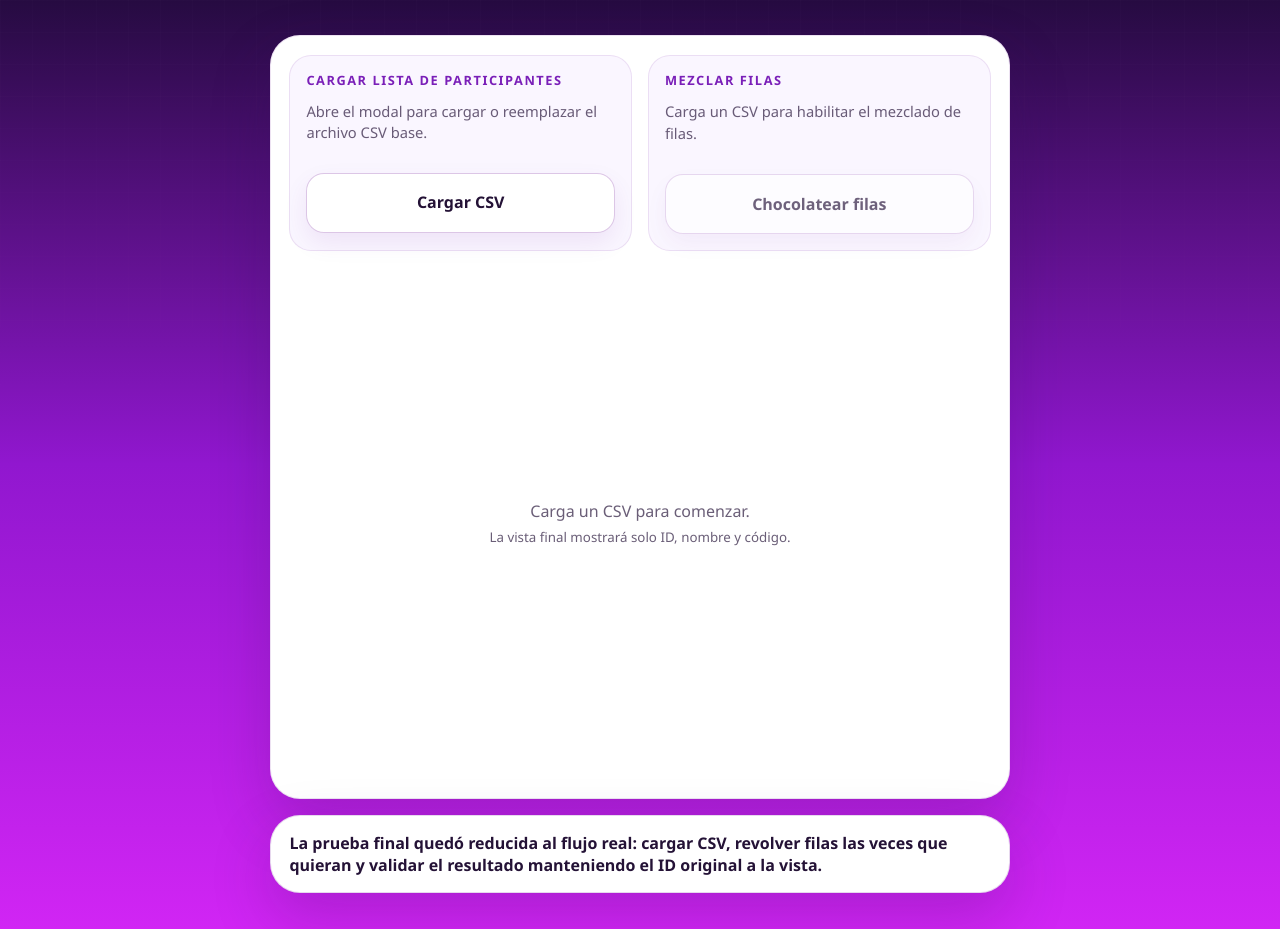
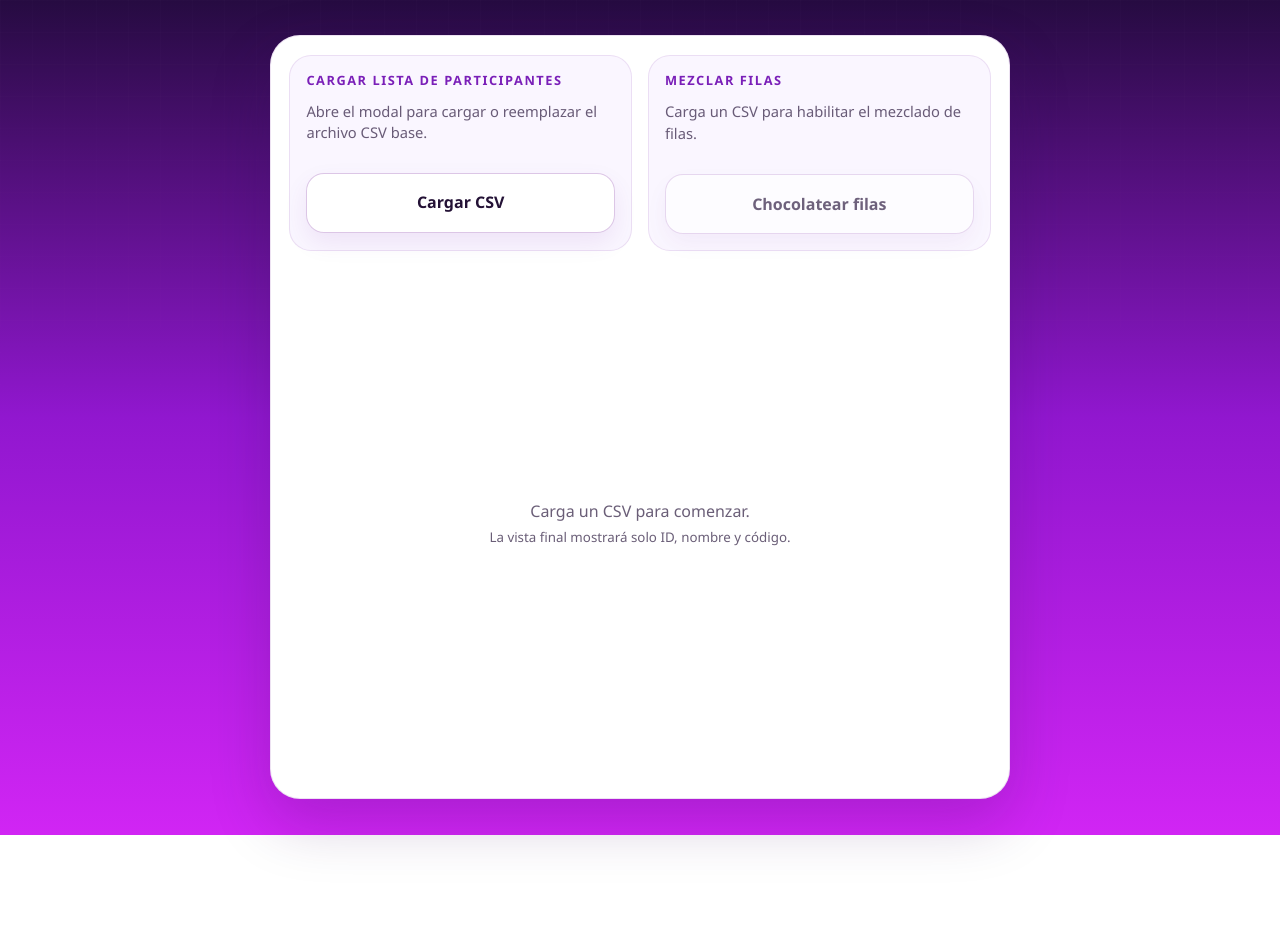
Before and after one commit to percyavaur/tenpo-challenge, a React (Vite) app: page / in a window 1280 px wide. After the commit the page ends 835 px from the top, so only its background shows below. Built offline with nearby package versions, Linux system fonts and the light colour scheme; a web font is replaced by a local one.

Commit message:
remove files

```diff
--- a/src/App.tsx
+++ b/src/App.tsx
@@ -558,14 +558,6 @@ function App() {
           />
         )}
       </section>
-
-      <section className="panel footer-note">
-        <p>
-          La prueba final quedó reducida al flujo real: cargar CSV, revolver
-          filas las veces que quieran y validar el resultado manteniendo el ID
-          original a la vista.
-        </p>
-      </section>
     </main>
   );
 }
```
